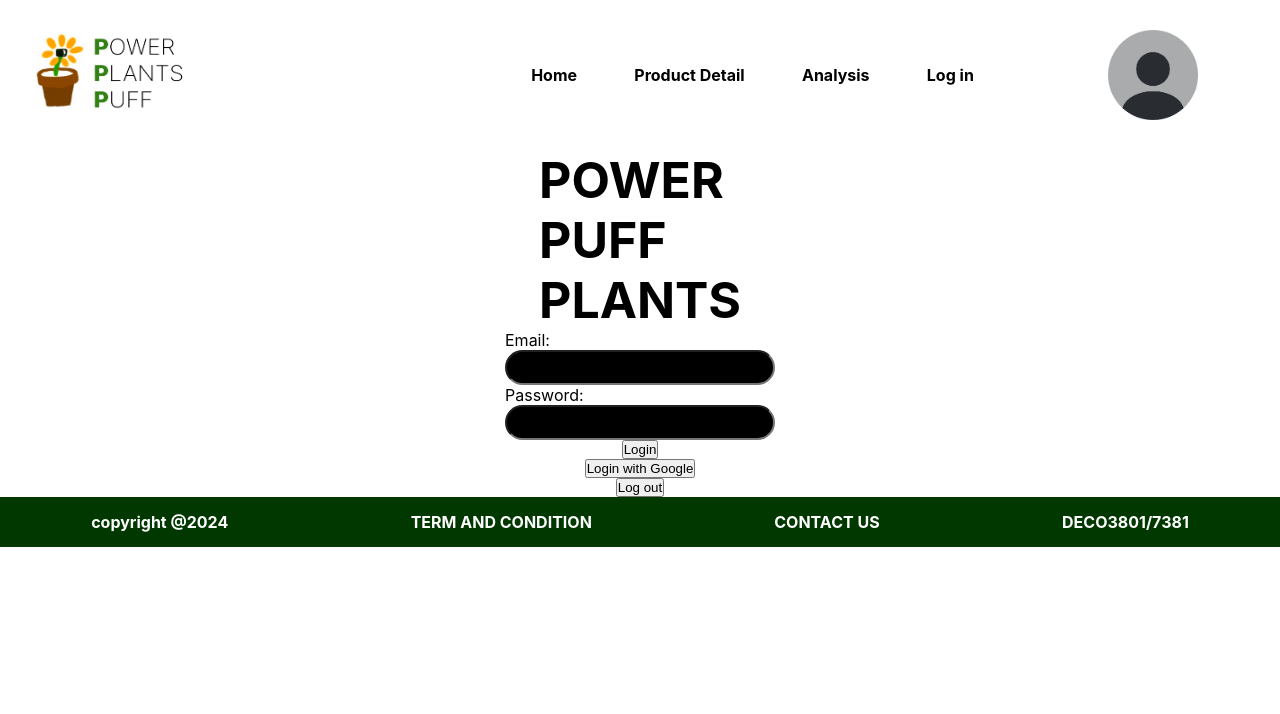
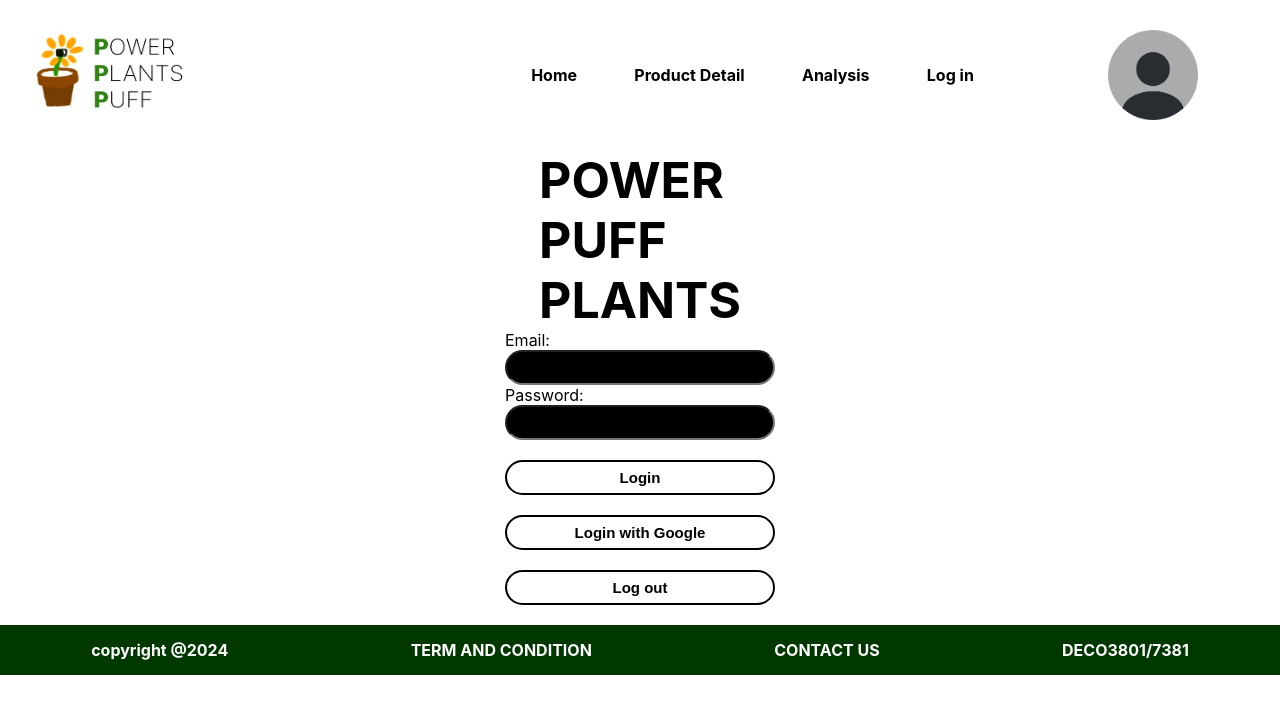
Before and after one commit to Power-Puff-Plants/desktop-garden-web-app, a React (Create React App) app: page /login in a window 1280 px wide. Shown: the top 714 px of the page. Built offline with nearby package versions, Linux system fonts and the light colour scheme.

Commit message:
Implemented proper buttons for login page

```diff
--- a/src/components/Footer.module.css
+++ b/src/components/Footer.module.css
@@ -8,5 +8,6 @@
     color: white;
     padding-top: 15px;
     padding-bottom: 15px;
+    margin-top: 20px;
 
 }
--- /dev/null
+++ b/src/components/LogButton.js
@@ -0,0 +1,10 @@
+import styles from './LogButton.module.css'
+
+const LoginButton = ({ text, onClick }) => {
+  return (
+  <div className={styles.container}>
+    <button className={styles.loginButton} onClick={onClick}>{text}</button>
+  </div>)
+}
+
+export default LoginButton;
--- /dev/null
+++ b/src/components/LogButton.module.css
@@ -0,0 +1,24 @@
+.loginButton {
+    /* width: 270px;
+    height: 35px;
+    color: black;*/
+    border: 2px solid black;
+    background-color: white;
+    width: 270px;
+    height: 35px;
+    border-radius: 30px;
+    color: black;
+    font-weight: bold;
+    font-size: 15px;
+    margin-top: 20px;
+}
+
+.container{
+    /* background-color: white;
+    border: 2px solid black;
+    width: 270px;
+    height: 35px;
+    border-radius: 30px;
+    display: flex; */
+    /* justify-content: center; */
+}
--- a/src/screens/LoginScreen.js
+++ b/src/screens/LoginScreen.js
@@ -7,6 +7,7 @@ import {
 } from "firebase/auth";
 import styles from "./LoginScreen.module.css";
 import LoginInput from "../components/LoginInput";
+import LoginButton from "../components/LogButton";
 
 const LoginScreen = () => {
   const [email, setEmail] = useState("");
@@ -45,10 +46,13 @@ const LoginScreen = () => {
       </div>
       <LoginInput title={'Email:'} setLogin={setEmail}/>
       <LoginInput title={'Password:'} type={'password'} setLogin={setPassword}/>
+      <LoginButton text={'Login'} onClick={signIn}/>
+      <LoginButton text={'Login with Google'} onClick={signInWithGoogle}/>
+      <LoginButton text={'Log out'} onClick={logOut}/>
 
-      <button onClick={signIn}>Login</button>
+      {/* <button onClick={signIn}>Login</button>
       <button onClick={signInWithGoogle}> Login with Google</button>
-      <button onClick={logOut}>Log out</button>
+      <button onClick={logOut}>Log out</button> */}
     </div>
   );
 };
```
